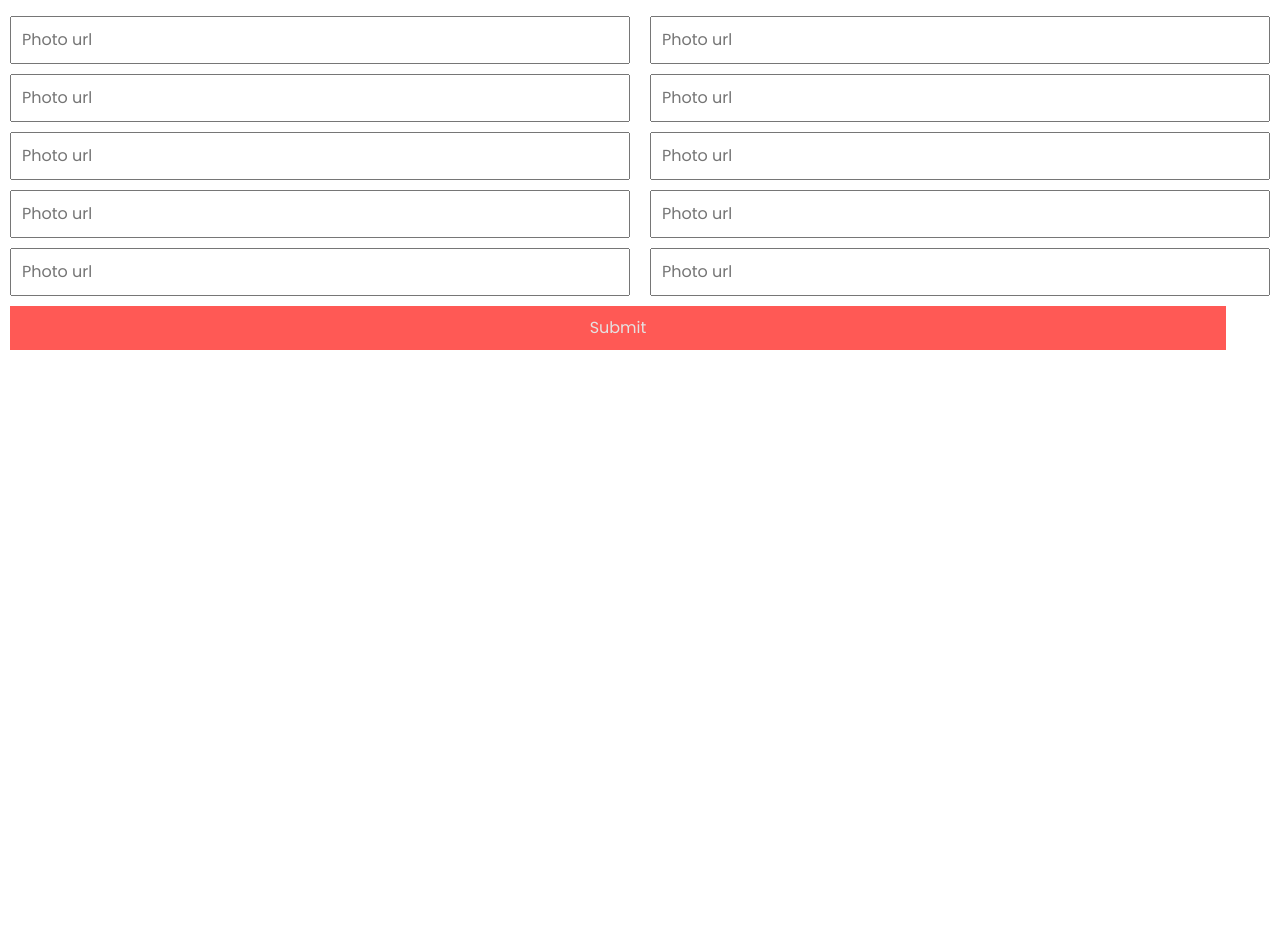
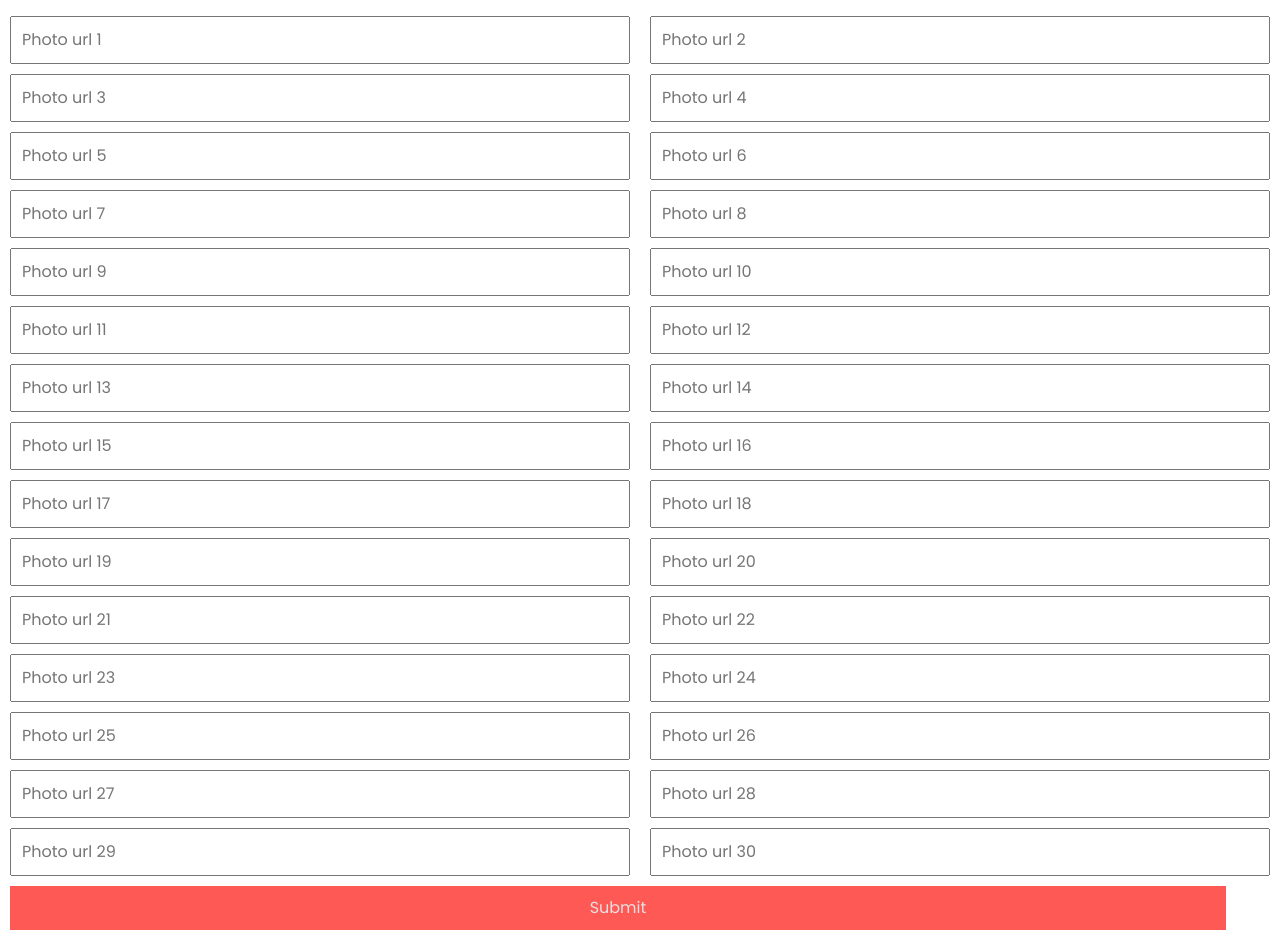
Before and after one commit to monirul360/sazzad-portfolio, a React (Create React App) app: page /addwork in a window 1280 px wide. Shown: the part 200-1135 px from the top of the page. Before the commit the page ends 800 px from the top, so only its background shows below. Built offline with nearby package versions, Linux system fonts and the light colour scheme.

Commit message:
add work inputer fild add

```diff
--- a/src/App.css
+++ b/src/App.css
@@ -140,6 +140,11 @@ ul {
   position: relative;
 }
 
+.work-img img {
+  width: 100%;
+  height: 217px;
+}
+
 .work-hover {
   display: none;
 }
@@ -155,7 +160,7 @@ ul {
   justify-content: center;
   align-items: center;
   background-color: #2b2927e1;
-  color: var(--colorred);
+  color: white;
   position: absolute;
   left: 0;
   top: 0;
@@ -168,7 +173,7 @@ ul {
   justify-content: center;
   align-items: center;
   background-color: #2b2927e1;
-  color: var(--colorred);
+  color: white !important;
   position: absolute;
   left: 0;
   top: 0;
@@ -864,6 +869,7 @@ footer a:hover {
 
 .allposts table {
   width: 100%;
+  text-align: center;
 }
 
 .allposts table img {
@@ -873,7 +879,12 @@ footer a:hover {
 }
 
 /* responsive code */
-@media (min-width:1400px) {}
+@media (min-width:1400px) {
+  .work-img img {
+    width: 100%;
+    height: 250px;
+  }
+}
 
 @media (min-width:1200px) {}
 
@@ -922,6 +933,11 @@ footer a:hover {
     font-size: 20px;
   }
 
+  .work-img img {
+    width: 100%;
+    height: 270px;
+  }
+
   .work-title h3 {
     font-weight: 500;
     line-height: 1.2;
--- a/src/Page/Dashboard/Addwork/Addwork.js
+++ b/src/Page/Dashboard/Addwork/Addwork.js
@@ -20,8 +20,28 @@ const Addwork = () => {
             photo8: data.photo8,
             photo9: data.photo9,
             photo10: data.photo10,
+            photo11: data.photo11,
+            photo12: data.photo12,
+            photo13: data.photo13,
+            photo14: data.photo14,
+            photo15: data.photo15,
+            photo16: data.photo16,
+            photo17: data.photo17,
+            photo18: data.photo18,
+            photo19: data.photo19,
+            photo20: data.photo20,
+            photo21: data.photo21,
+            photo22: data.photo22,
+            photo23: data.photo23,
+            photo24: data.photo24,
+            photo25: data.photo25,
+            photo26: data.photo26,
+            photo27: data.photo27,
+            photo28: data.photo28,
+            photo29: data.photo29,
+            photo30: data.photo30,
         }
-        fetch('http://localhost:5000/items', {
+        fetch('https://desolate-crag-18556.herokuapp.com/items', {
             method: 'POST',
             headers: {
                 'content-type': 'application/json',
@@ -60,54 +80,154 @@ const Addwork = () => {
                 ></textarea>
                 <input
                     type="text"
-                    placeholder='Photo url'
+                    placeholder='Photo url 1'
                     {...register("photo1")}
                 />
 
                 <input
                     type="text"
-                    placeholder='Photo url'
+                    placeholder='Photo url 2'
                     {...register("photo2")}
                 />
                 <input
                     type="text"
-                    placeholder='Photo url'
+                    placeholder='Photo url 3'
                     {...register("photo3")}
                 />
                 <input
                     type="text"
-                    placeholder='Photo url'
+                    placeholder='Photo url 4'
                     {...register("photo4")}
                 />
                 <input
                     type="text"
-                    placeholder='Photo url'
+                    placeholder='Photo url 5'
                     {...register("photo5")}
                 />
                 <input
                     type="text"
-                    placeholder='Photo url'
+                    placeholder='Photo url 6'
                     {...register("photo6")}
                 />
                 <input
                     type="text"
-                    placeholder='Photo url'
+                    placeholder='Photo url 7'
                     {...register("photo7")}
                 />
                 <input
                     type="text"
-                    placeholder='Photo url'
+                    placeholder='Photo url 8'
                     {...register("photo8")}
                 />
                 <input
                     type="text"
-                    placeholder='Photo url'
+                    placeholder='Photo url 9'
                     {...register("photo9")}
                 />
                 <input
                     type="text"
-                    placeholder='Photo url'
+                    placeholder='Photo url 10'
                     {...register("photo10")}
+                />
+                <input
+                    type="text"
+                    placeholder='Photo url 11'
+                    {...register("photo11")}
+                />
+                <input
+                    type="text"
+                    placeholder='Photo url 12'
+                    {...register("photo12")}
+                />
+                <input
+                    type="text"
+                    placeholder='Photo url 13'
+                    {...register("photo13")}
+                />
+                <input
+                    type="text"
+                    placeholder='Photo url 14'
+                    {...register("photo14")}
+                />
+                <input
+                    type="text"
+                    placeholder='Photo url 15'
+                    {...register("photo15")}
+                />
+                <input
+                    type="text"
+                    placeholder='Photo url 16'
+                    {...register("photo16")}
+                />
+                <input
+                    type="text"
+                    placeholder='Photo url 17'
+                    {...register("photo17")}
+                />
+                <input
+                    type="text"
+                    placeholder='Photo url 18'
+                    {...register("photo18")}
+                />
+                <input
+                    type="text"
+                    placeholder='Photo url 19'
+                    {...register("photo19")}
+                />
+                <input
+                    type="text"
+                    placeholder='Photo url 20'
+                    {...register("photo20")}
+                />
+                <input
+                    type="text"
+                    placeholder='Photo url 21'
+                    {...register("photo21")}
+                />
+                <input
+                    type="text"
+                    placeholder='Photo url 22'
+                    {...register("photo22")}
+                />
+                <input
+                    type="text"
+                    placeholder='Photo url 23'
+                    {...register("photo23")}
+                />
+                <input
+                    type="text"
+                    placeholder='Photo url 24'
+                    {...register("photo24")}
+                />
+                <input
+                    type="text"
+                    placeholder='Photo url 25'
+                    {...register("photo25")}
+                />
+                <input
+                    type="text"
+                    placeholder='Photo url 26'
+                    {...register("photo26")}
+                />
+                <input
+                    type="text"
+                    placeholder='Photo url 27'
+                    {...register("photo27")}
+                />
+                <input
+                    type="text"
+                    placeholder='Photo url 28'
+                    {...register("photo28")}
+                />
+                <input
+                    type="text"
+                    placeholder='Photo url 29'
+                    {...register("photo29")}
+                />
+                <input
+                    type="text"
+                    placeholder='Photo url 30'
+                    {...register("photo30")}
                 />
                 <input type="submit" />
             </form>
--- a/src/Page/Dashboard/AllPosts/AllPosts.js
+++ b/src/Page/Dashboard/AllPosts/AllPosts.js
@@ -6,7 +6,7 @@ import Managerow from './Managerow';
 const AllPosts = () => {
     const [items, setItems] = useState([]);
     useEffect(() => {
-        const url = `http://localhost:5000/items`;
+        const url = `https://desolate-crag-18556.herokuapp.com/items`;
         fetch(url)
             .then(Res => Res.json())
             .then(data => setItems(data));
--- a/src/Page/Dashboard/AllPosts/Managerow.js
+++ b/src/Page/Dashboard/AllPosts/Managerow.js
@@ -4,7 +4,7 @@ import { toast } from 'react-toastify';
 const Managerow = ({ items, index }) => {
     const { _id, Title, photo1 } = items;
     const handleDelete = () => {
-        fetch(`http://localhost:5000/myitems/${_id}`, {
+        fetch(`https://desolate-crag-18556.herokuapp.com/myitems/${_id}`, {
             method: 'DELETE',
         })
             .then(res => res.json())
--- a/src/Page/works/Infowork.js
+++ b/src/Page/works/Infowork.js
@@ -6,7 +6,7 @@ const Infowork = () => {
     const { id } = useParams();
     const [items, setItems] = useState({});
     useEffect(() => {
-        const url = `http://localhost:5000/items/${id}`;
+        const url = `https://desolate-crag-18556.herokuapp.com/items/${id}`;
         fetch(url)
             .then(Res => Res.json())
             .then(data => setItems(data));
@@ -32,6 +32,27 @@ const Infowork = () => {
                     <img src={items?.photo8} alt="" />
                     <img src={items?.photo9} alt="" />
                     <img src={items?.photo10} alt="" />
+                    <img src={items?.photo11} alt="" />
+                    <img src={items?.photo12} alt="" />
+                    <img src={items?.photo13} alt="" />
+                    <img src={items?.photo14} alt="" />
+                    <img src={items?.photo15} alt="" />
+                    <img src={items?.photo16} alt="" />
+                    <img src={items?.photo17} alt="" />
+                    <img src={items?.photo18} alt="" />
+                    <img src={items?.photo19} alt="" />
+                    <img src={items?.photo20} alt="" />
+                    <img src={items?.photo21} alt="" />
+                    <img src={items?.photo22} alt="" />
+                    <img src={items?.photo23} alt="" />
+                    <img src={items?.photo24} alt="" />
+                    <img src={items?.photo25} alt="" />
+                    <img src={items?.photo26} alt="" />
+                    <img src={items?.photo27} alt="" />
+                    <img src={items?.photo28} alt="" />
+                    <img src={items?.photo29} alt="" />
+                    <img src={items?.photo30} alt="" />
+
                 </div>
             </div>
         </div>
--- a/src/Page/works/Works.js
+++ b/src/Page/works/Works.js
@@ -6,7 +6,7 @@ import Showork from './Showork';
 const Works = () => {
     const [work, setwork] = useState([]);
     useEffect(() => {
-        const url = "http://localhost:5000/items";
+        const url = "https://desolate-crag-18556.herokuapp.com/items";
         fetch(url)
             .then(res => res.json())
             .then(data => setwork(data))
```
